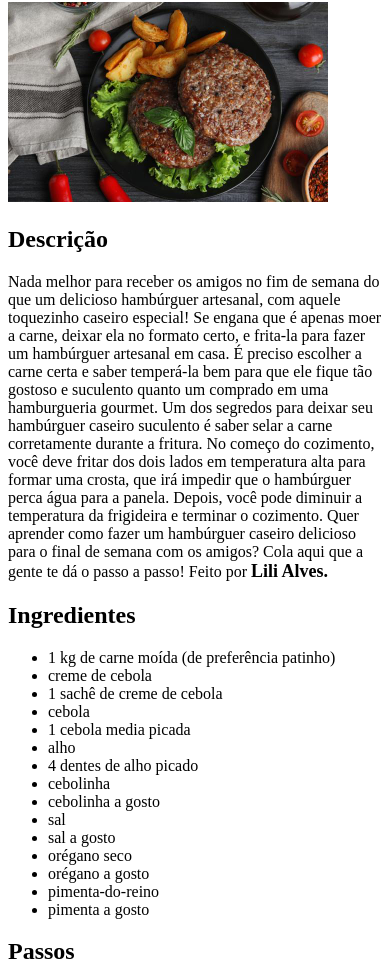
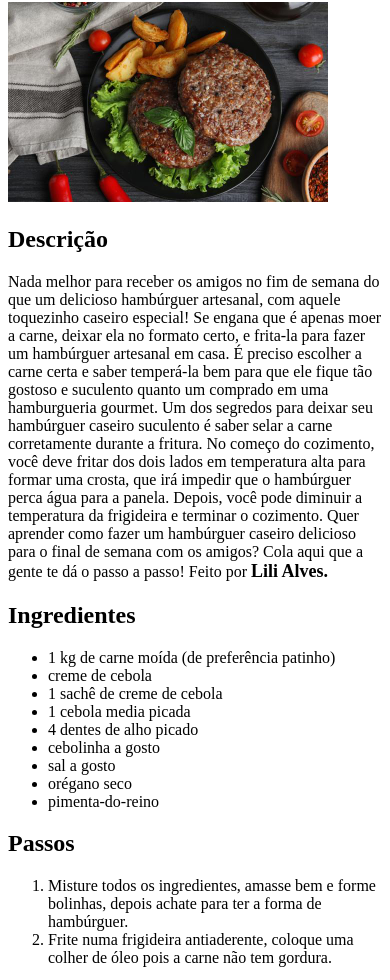
Before and after one commit to Odaviespecifico/odin-recipes, a plain HTML site: page recipes/Hamburger.html in a window 390 px wide. Shown: the part 78-1058 px from the top of the page. Drawn offline with Linux system fonts and the light colour scheme.

Commit message:
Organized the ingredientes of the hamburger

```diff
--- a/recipes/Hamburger.html
+++ b/recipes/Hamburger.html
@@ -49,18 +49,12 @@
             <li>1 kg de carne moída (de preferência patinho)</li>
             <li>creme de cebola</li>
             <li>1 sachê de creme de cebola</li>
-            <li>cebola</li>
             <li>1 cebola media picada</li>
-            <li>alho</li>
             <li>4 dentes de alho picado</li>
-            <li>cebolinha</li>
             <li>cebolinha a gosto</li>
-            <li>sal</li>
             <li>sal a gosto</li>
             <li>orégano seco</li>
-            <li>orégano a gosto</li>
             <li>pimenta-do-reino</li>
-            <li>pimenta a gosto</li>
         </ul>
     <h2>
         Passos
```
